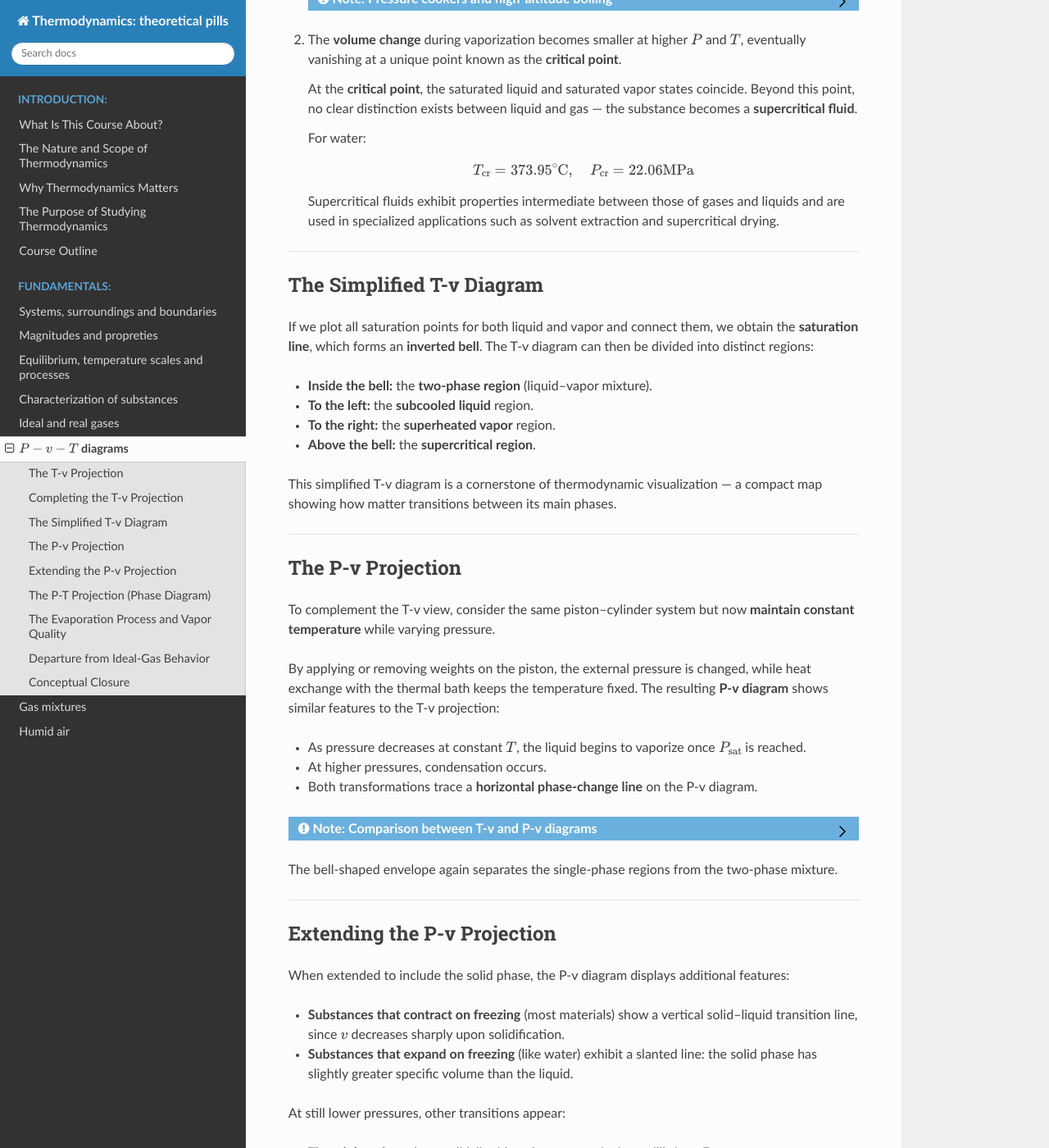
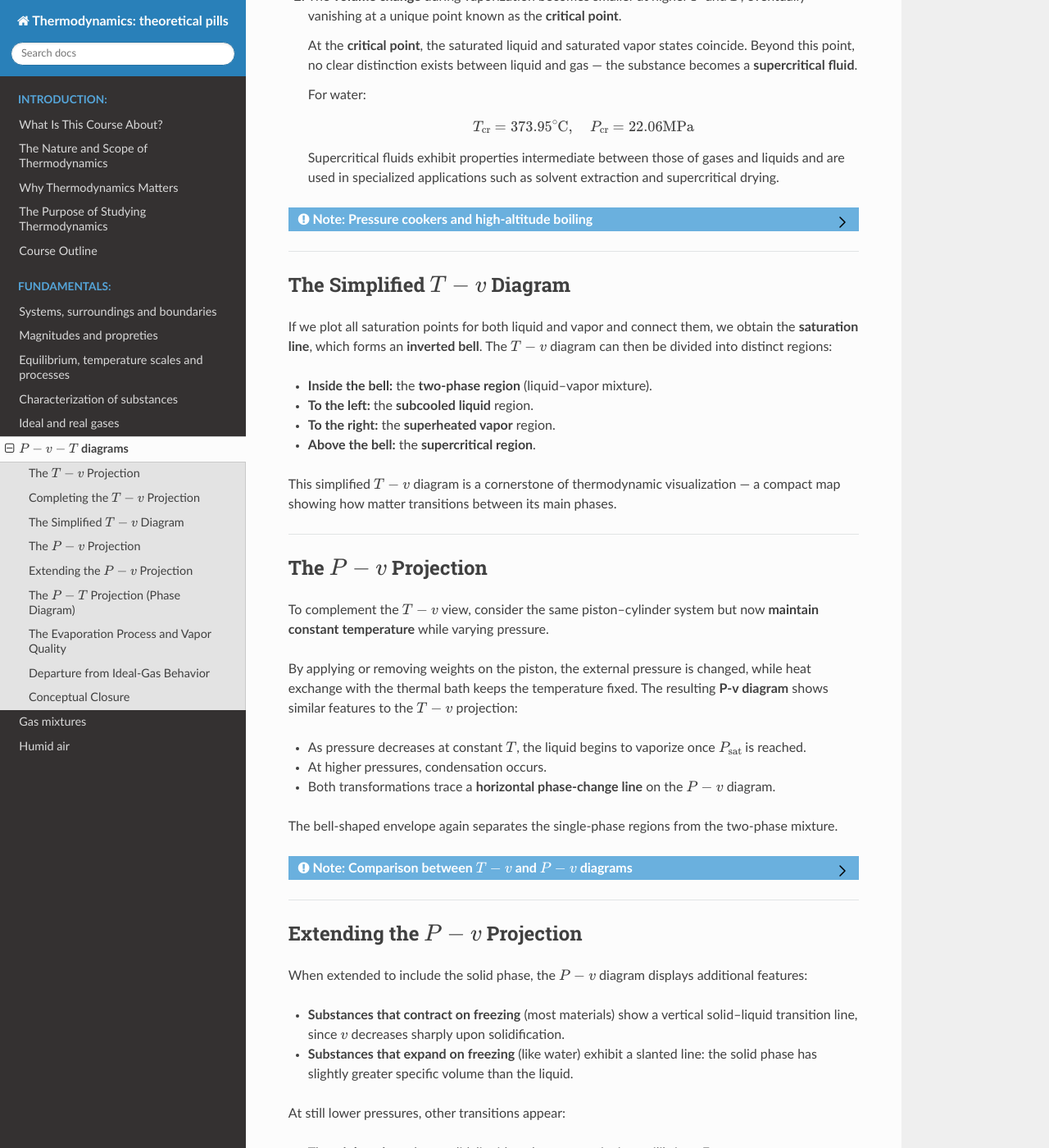
Before and after one commit to azarketa/Thermodynamics-theoretical-pills, a Sphinx documentation site: the page built from source/P-v-T_diagrams.md, in a window 1280 px wide and 1400 px high, scrolled down 1615 px. Shown: the whole window at 82% size. Built offline with Sphinx 7.4.7 and the Read the Docs theme 3.1.0, drawn with Linux system fonts in a browser that asks for light colours; some of the changed lines change nothing that is shown; some of the changed text lies outside the part shown.

Commit message:
Files updated

```diff
--- a/source/P-v-T_diagrams.md
+++ b/source/P-v-T_diagrams.md
@@ -1,13 +1,13 @@
 (sec_pvt_diagrams)=
-## P-v-T Diagrams
+## $P-v-T$ Diagrams
 
 Thermodynamic states of a pure substance can be described by the **triad of variables** $P$, $v$, and $T$.
-These quantities are linked by the **equation of state** $f(P, v, T)=0$, which defines the thermodynamic surface of the substance in a three-dimensional space.
+These quantities are linked by the {ref}`**state relation** <eq_general_state_equation>`, which defines the thermodynamic surface of the substance in a three-dimensional space.
 Understanding how this surface behaves is essential for visualizing **phase changes** and **process paths** in real systems.
 
 Mathematically, a single-variable function $y=f(x)$ is represented as a curve on the $x$–$y$ plane.
 If, instead, the function depends on two independent variables, $z=f(x, y)$, its graphical representation is a **surface** in three-dimensional space.
-In the same way, the P-v-T relation defines a surface: each point on this surface represents an equilibrium state of the substance.
+In the same way, the $P-v$-T relation defines a surface: each point on this surface represents an equilibrium state of the substance.
 
 A **quasi-static process**—a slow, reversible evolution between equilibrium states—traces a continuous **curve** along this surface.
 The shape of this surface, and its projections on coordinate planes, provides insight into phase behavior.
@@ -15,7 +15,7 @@
 ---
 
 (subsec_tv_projection)=
-### The T-v Projection
+### The $T-v$ Projection
 
 Let us examine a simple and familiar system: a **piston–cylinder** filled with liquid water at atmospheric pressure ($P \approx 101 \ \text{kPa}$) and at an initial temperature of $20^{\circ}\text{C}$.
 The system is slowly heated by a thermal source such as a small burner.
@@ -40,7 +40,7 @@
    If heating continues beyond the saturated vapor state, the temperature rises above the saturation temperature.
    The vapor expands, the piston ascends further, and the gas approximately follows {ref}`the ideal-gas law <eq_ideal_gas_specific_form>`. The fluid in this region is the **superheated vapor**.
 
-:::{admonition} Important: Key observations in the T-v diagram
+:::{admonition} Important: Key observations in the $T-v$ diagram
 :class: warning
 
 * The **specific volume** of liquid water remains nearly constant until boiling begins.
@@ -51,7 +51,7 @@
 ---
 
 (subsec_completing_tv_projection)=
-### Completing the T-v Projection
+### Completing the $T-v$ Projection
 
 Repeating the experiment at different pressures reveals that:
 
@@ -63,14 +63,6 @@
 1. The **saturation temperature**, $T_{\text{sat}}$, **depends on pressure**.
 
    Higher pressures correspond to higher saturation temperatures.
-
-   :::{admonition} Note: Pressure cookers and high-altitude boiling
-   :class: note, dropdown
-
-   * In a **pressure cooker**, the internal pressure exceeds atmospheric pressure, allowing water to remain liquid above $100,^{\circ}\text{C}$ and thus cook food faster.
-   * On the other hand, atop **Mount Everest**, where $P_{\text{atm}} \approx 34,\text{kPa}$, water boils at about $86,^{\circ}\text{C}$.
-   * At roughly $19{,}000,\text{m}$ (the **Armstrong line**), where the atmospheric pressure equals the vapor pressure of water at body temperature ($36,^{\circ}\text{C}$), the human body’s liquids would begin to boil without pressurization.
-     :::
 
 2. The **volume change** during vaporization becomes smaller at higher $P$ and $T$, eventually vanishing at a unique point known as the **critical point**.
 
@@ -86,36 +78,47 @@
 
     Supercritical fluids exhibit properties intermediate between those of gases and liquids and are used in specialized applications such as solvent extraction and supercritical drying.
 
+:::{admonition} Note: Pressure cookers and high-altitude boiling
+:class: note, dropdown
+
+* In a **pressure cooker**, the internal pressure exceeds atmospheric pressure, allowing water to remain liquid above $100,^{\circ}\text{C}$ and thus cook food faster.
+* On the other hand, atop **Mount Everest**, where $P_{\text{atm}} \approx 34,\text{kPa}$, water boils at about $86,^{\circ}\text{C}$.
+* At roughly $19{,}000,\text{m}$ (the **Armstrong line**), where the atmospheric pressure equals the vapor pressure of water at body temperature ($36,^{\circ}\text{C}$), the human body’s liquids would begin to boil without pressurization.
+
+:::
+
 ---
 
 (subsec_simplified_tv_projection)=
-### The Simplified T-v Diagram
+### The Simplified $T-v$ Diagram
 
 If we plot all saturation points for both liquid and vapor and connect them, we obtain the **saturation line**, which forms an **inverted bell**.
-The T-v diagram can then be divided into distinct regions:
+The $T-v$ diagram can then be divided into distinct regions:
 
 * **Inside the bell:** the **two-phase region** (liquid–vapor mixture).
 * **To the left:** the **subcooled liquid** region.
 * **To the right:** the **superheated vapor** region.
 * **Above the bell:** the **supercritical region**.
 
-This simplified T-v diagram is a cornerstone of thermodynamic visualization — a compact map showing how matter transitions between its main phases.
+This simplified $T-v$ diagram is a cornerstone of thermodynamic visualization — a compact map showing how matter transitions between its main phases.
 
 ---
 
 (subsec_pv_projection)=
-### The P-v Projection
+### The $P-v$ Projection
 
-To complement the T-v view, consider the same piston–cylinder system but now **maintain constant temperature** while varying pressure.
+To complement the $T-v$ view, consider the same piston–cylinder system but now **maintain constant temperature** while varying pressure.
 
 By applying or removing weights on the piston, the external pressure is changed, while heat exchange with the thermal bath keeps the temperature fixed.
-The resulting **P-v diagram** shows similar features to the T-v projection:
+The resulting **P-v diagram** shows similar features to the $T-v$ projection:
 
 * As pressure decreases at constant $T$, the liquid begins to vaporize once $P_{\text{sat}}$ is reached.
 * At higher pressures, condensation occurs.
-* Both transformations trace a **horizontal phase-change line** on the P-v diagram.
+* Both transformations trace a **horizontal phase-change line** on the $P-v$ diagram.
 
-:::{admonition} Note: Comparison between T-v and P-v diagrams
+The bell-shaped envelope again separates the single-phase regions from the two-phase mixture.
+
+:::{admonition} Note: Comparison between $T-v$ and $P-v$ diagrams
 :class: note, dropdown
 
 * In the **liquid region**, specific volume varies little with $T$ or $P$.
@@ -123,14 +126,12 @@
 * Phase change appears as a horizontal line in both projections.
 :::
 
-The bell-shaped envelope again separates the single-phase regions from the two-phase mixture.
-
 ---
 
 (subsec_extending_pv_projection)=
-### Extending the P-v Projection
+### Extending the $P-v$ Projection
 
-When extended to include the solid phase, the P-v diagram displays additional features:
+When extended to include the solid phase, the $P-v$ diagram displays additional features:
 
 * **Substances that contract on freezing** (most materials) show a vertical solid–liquid transition line, since $v$ decreases sharply upon solidification.
 * **Substances that expand on freezing** (like water) exhibit a slanted line: the solid phase has slightly greater specific volume than the liquid.
@@ -151,9 +152,9 @@
 
 (subsec_pt_projection)=
 
-### The P-T Projection (Phase Diagram)
+### The $P-T$ Projection (Phase Diagram)
 
-The **P-T diagram**, or **phase diagram**, presents the phase boundaries more compactly.
+The **$P-T$ diagram**, or **phase diagram**, presents the phase boundaries more compactly.
 It displays the three fundamental lines:
 
 * **Sublimation line** (solid–vapor equilibrium),
@@ -205,7 +206,7 @@
 (subsec_error_tv_diagram)=
 ### Departure from Ideal-Gas Behavior
 
-In the **T-v diagram**, the deviation of real vapor behavior from the ideal gas law increases as we approach the **triple point**.
+In the **$T-v$ diagram**, the deviation of real vapor behavior from the ideal gas law increases as we approach the **triple point**.
 At low pressures and high temperatures, gases behave nearly ideally because their specific volume is large, making intermolecular forces negligible.
 However, near saturation or condensation conditions, deviations become significant, and the use of **real-gas models** becomes essential.
 
@@ -221,7 +222,7 @@
 (subsec_conceptual_closure_pvt)=
 ### Conceptual Closure
 
-* The **P-v-T surface** represents the complete state space of a substance.
+* The **$P-v-T$ surface** represents the complete state space of a substance.
 * **Projections** on coordinate planes ($T-v$, $P-v$, $P-T$) reveal the mechanisms of phase change and critical behavior.
 * The **saturation line** forms an inverted bell that delineates subcooled, two-phase, and superheated regions.
 * **Critical and triple points** define the limits of coexistence among phases.
```
